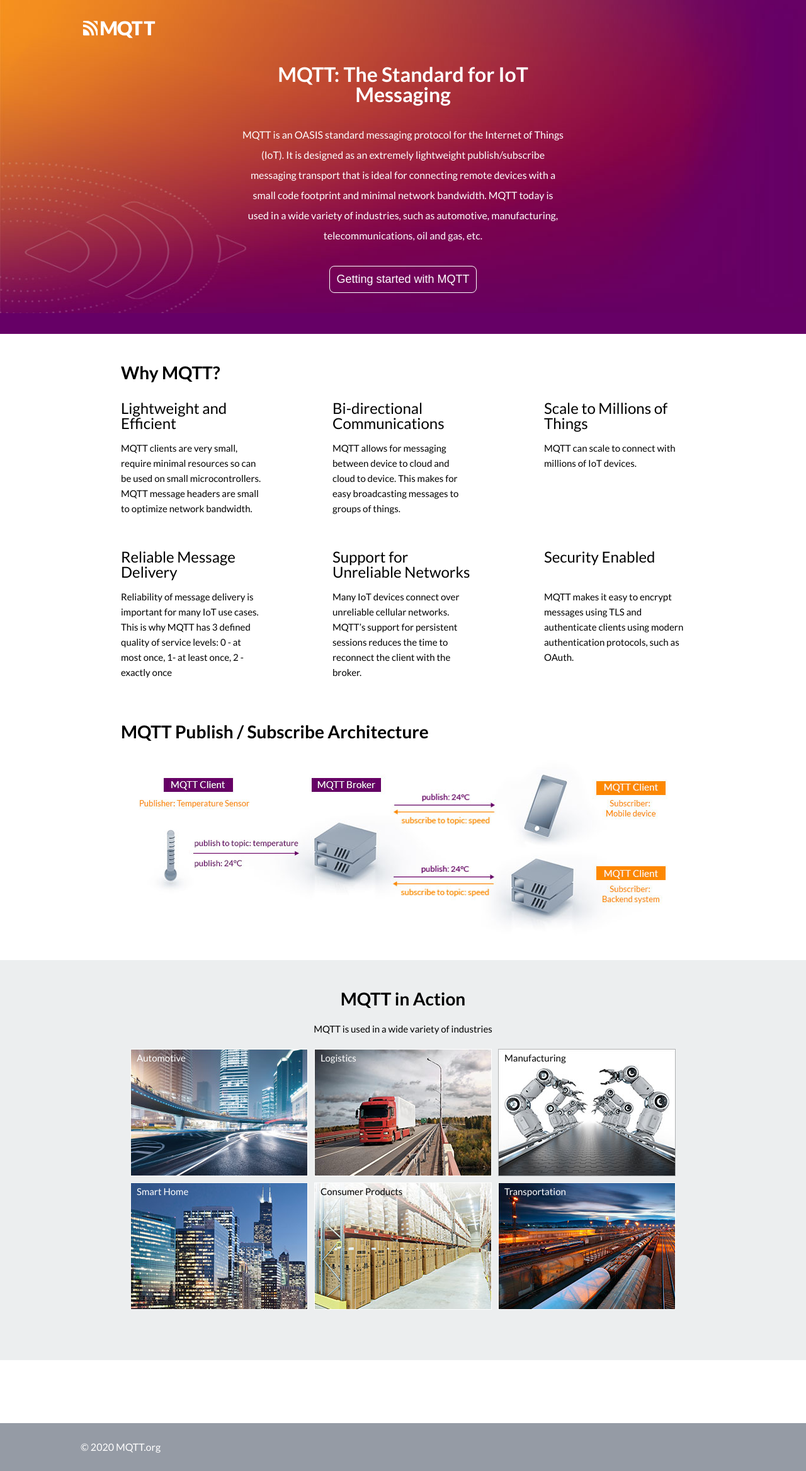
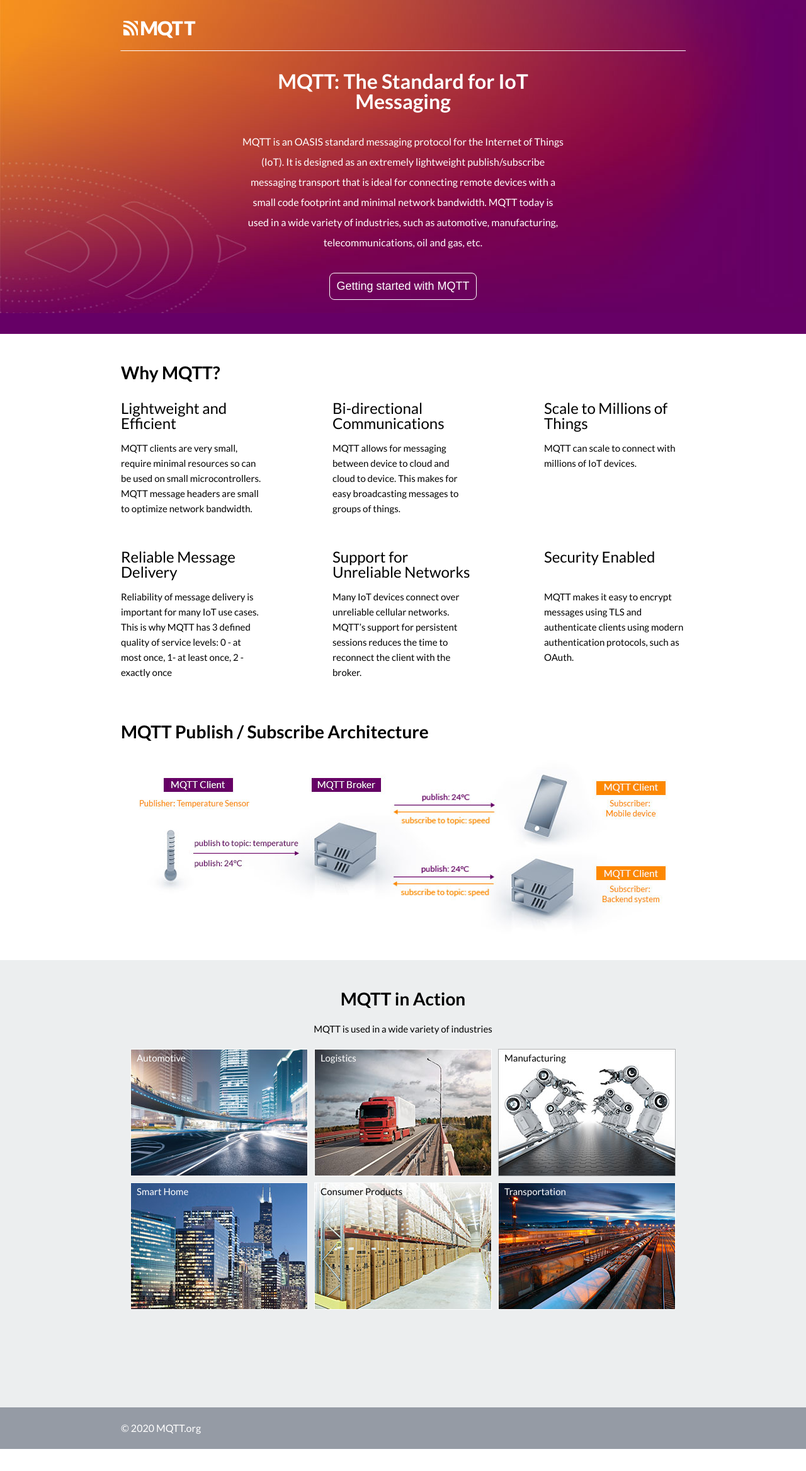
Before and after one commit to mqtt/mqtt.org, a Jekyll site: the page built from index.md, in a window 1280 px wide. Shown: the whole page at 63% size. Built offline with Jekyll 4.4.1, drawn with Linux system fonts in a browser that asks for light colours; nearby versions of some CDN libraries; after the commit the page ends 2300 px from its top, so only the background shows below that.

Commit message:
fixed width container and added hor to homepage header

```diff
--- a/_includes/homepage-header.html
+++ b/_includes/homepage-header.html
@@ -1,5 +1,6 @@
 <div id="homepage-header-img">
    <img src="{{ 'assets/img/mqtt-logo-transp.svg' | relative_url }}" id="mqtt-logo-header" class="float-left">
+   <hr style="border-top: 1px solid #fff; border-bottom: none; width: 70%; margin: 10px auto 0;">
    <div id="homepage-intro">
       <h1 style="font-size: 32px;">MQTT: The Standard for IoT Messaging</h1>
       MQTT is an OASIS standard messaging protocol for the Internet of Things (IoT). It is designed as an extremely lightweight publish/subscribe messaging transport that is ideal for connecting remote devices with a small code footprint and minimal network bandwidth.
--- a/_sass/style.scss
+++ b/_sass/style.scss
@@ -63,15 +63,19 @@ h3 a:focus {
 
 /* Global */
 .content-floating {
-   width: 72.5%;
-   max-width: 900px;
-   padding-left: 27.5%;
+   max-width: 960px;
+   /* width of side navigation */
+   margin-left: 15%;
+   padding-left: 225px;
+   /* height of top bar */
    padding-top: 90px;
+   /* indentical with float-lefts padding-left to center content */
+   padding-right: 15%;
    display: block;
 }
 
 .float-left {
-   padding-left: 10%;
+   padding-left: 15%;
 }
 
 .flex-wrap-centered {
@@ -92,7 +96,7 @@ footer {
    position: relative;
    bottom: 0;
    width: 100%;
-   padding: 10px 0;
+   padding: 5px 0;
    font-size: 16px;
    box-sizing: border-box;
    margin-top: 100px;
@@ -318,7 +322,8 @@ footer {
 
 #mqtt-in-action {
    background-color: #eceeef;
-   padding: 25px 10% 75px;
+   padding: 25px 10% 150px;
+   margin-bottom: -100px;
    text-align: center;
 }
 
```
